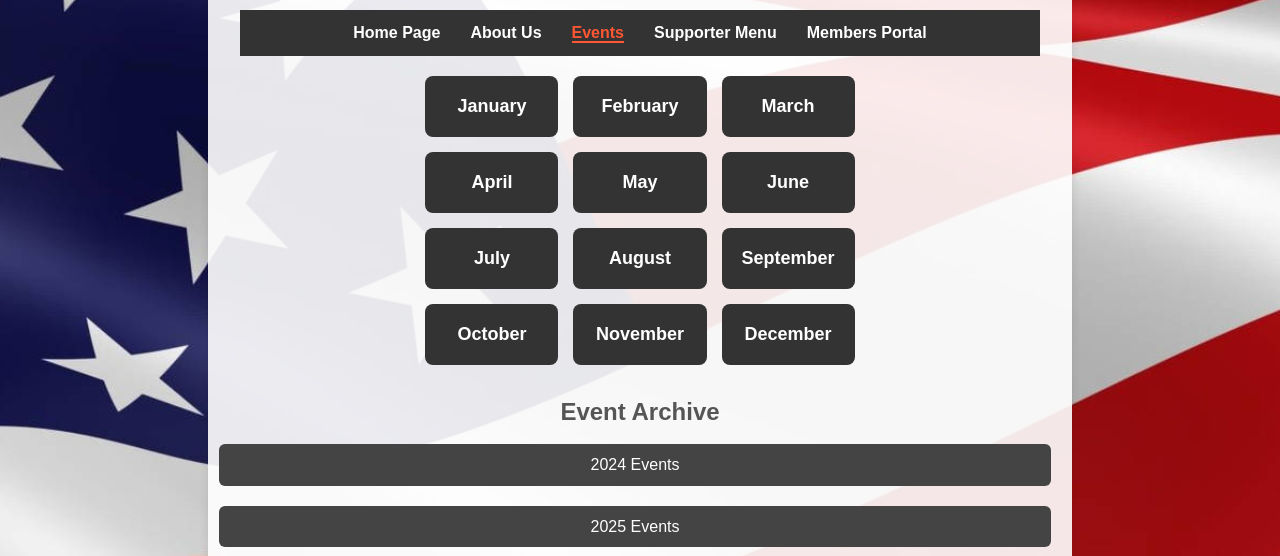
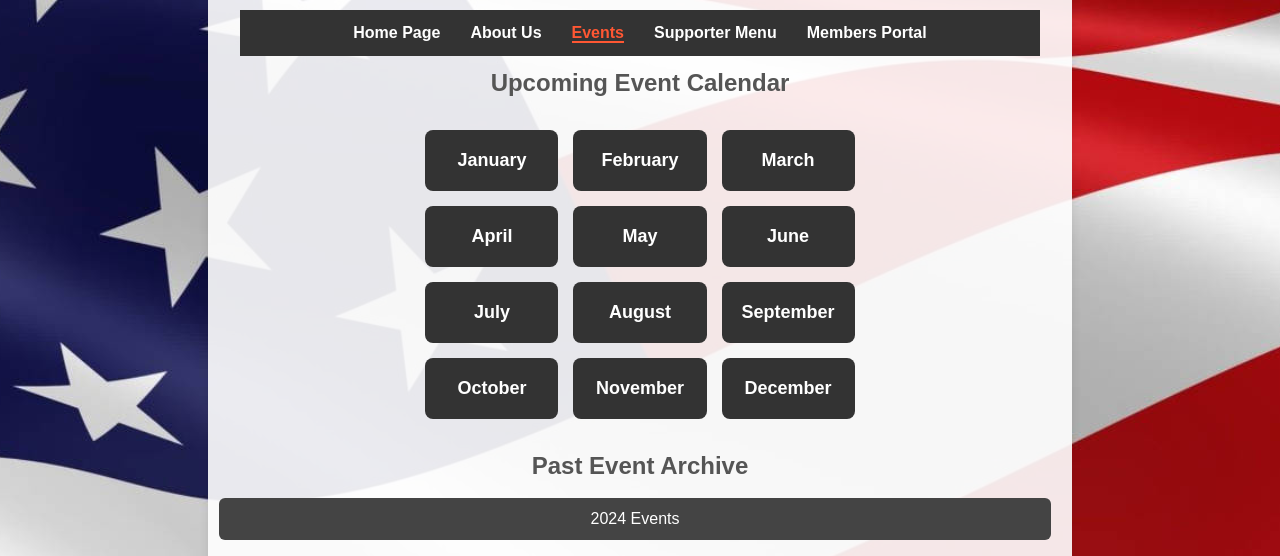
Before and after one commit to isiahmacias25/eaglesbreedmico, a plain HTML site: page Events/events.html in a window 1280 px wide. Shown: the part 216-772 px from the top of the page. Drawn offline with Linux system fonts and the light colour scheme; no server answers.

Commit message:
Update events.html

```diff
--- a/Events/events.html
+++ b/Events/events.html
@@ -44,6 +44,8 @@
       </div>
   </div>
 
+  <h2>Upcoming Event Calendar</h2>
+
   <div class="calendar-grid">
   <button class="month-btn" data-month="01">January</button>
   <button class="month-btn" data-month="02">February</button>
@@ -80,7 +82,7 @@
         </div>
       </div>
 
-      <h2>Event Archive</h2>
+      <h2> Past Event Archive</h2>
       <a href="2024Events.html" class="archiveBtn">2024 Events</a>
       <a href="2025Events.html" class="archiveBtn">2025 Events</a>
 
```
